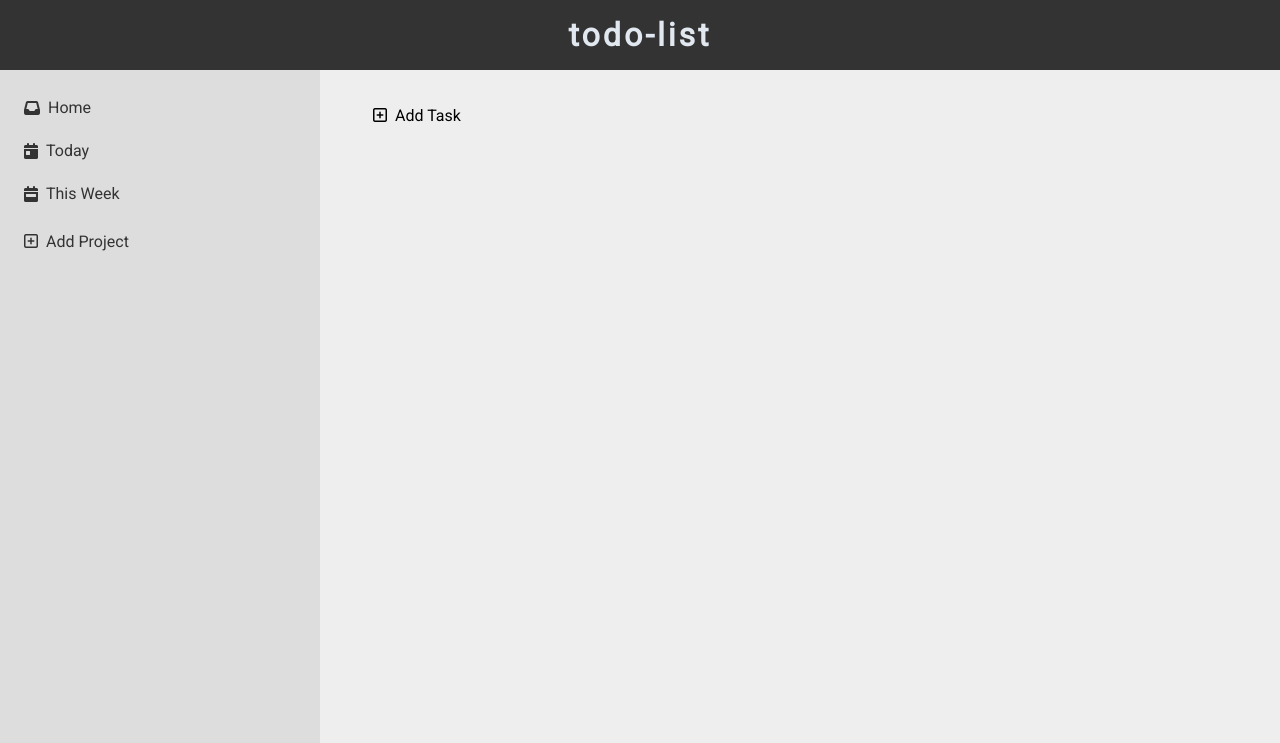
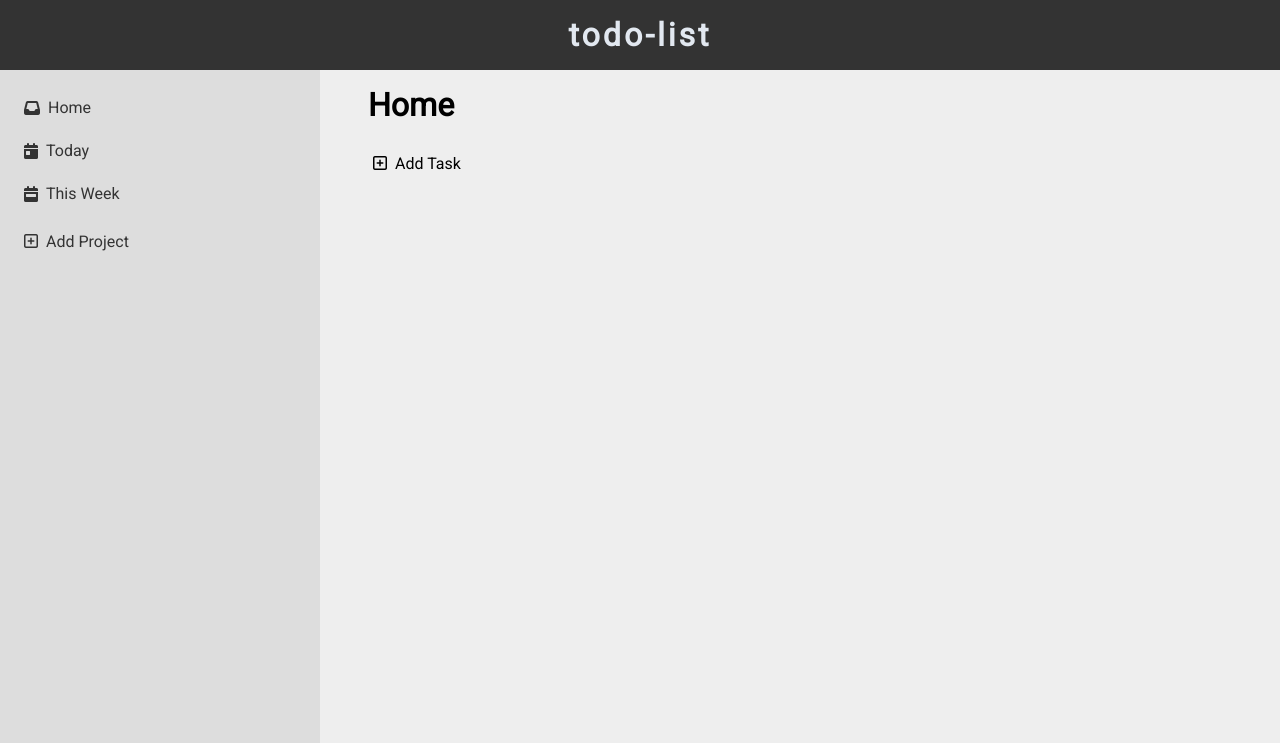
Before and after one commit to pantpad/todo-list, a website built with webpack: page dist/index.html in a window 1280 px wide. Both pictures are taken after a click on the item "Home". Shown: the top 743 px of the page. Built offline with nearby package versions, Linux system fonts and the light colour scheme.

Commit message:
Add dynamic title change on project click

```diff
--- a/src/DOM.js
+++ b/src/DOM.js
@@ -3,6 +3,8 @@ import projects from "./projects";
 const DOM = (function () {
 
     //RECURRENT DOM ELEMENTS
+    //TASKS DOM ELEMENTS
+    const currentProject = document.getElementById('project-name');
     //PROJECTS DOM ELEMENTS
     const projectsTab = document.querySelector('.projects-tab');
     const projectForm = document.querySelector('.add-project-form');
@@ -34,7 +36,7 @@ const DOM = (function () {
             newProject.appendChild(aTag);
 
             //add event listener to each project
-            newProject.addEventListener('click',(e) => console.log('Carica task su UI in base al progetto: '+project.name));
+            newProject.addEventListener('click',(e) => loadProject(project.name));
 
             //append to ul
             projectsTab.appendChild(newProject);
@@ -71,6 +73,10 @@ const DOM = (function () {
 
     }
 
+    function loadProject(projectName){
+        currentProject.textContent = projectName;
+    }
+
     function runEventListeners() {
         newProjectEventListeners();
     }
```
Also changed, not shown: dist/index.html, dist/main.js.
